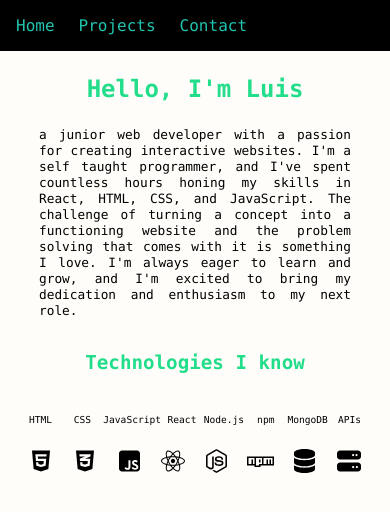
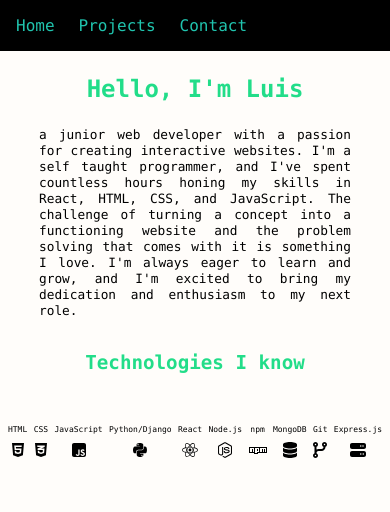
Before and after one commit to Lg026/myportfolio, a React (Create React App) app: page / in a window 390 px wide. Shown: the top 512 px of the page. Built offline with nearby package versions, Linux system fonts and the light colour scheme.

Commit message:
updated technology stack

```diff
--- a/src/components/Introduction.js
+++ b/src/components/Introduction.js
@@ -1,19 +1,22 @@
 import React from 'react';
 import introStyles from '../styles/intro.module.css';
 import { FontAwesomeIcon } from '@fortawesome/react-fontawesome';
-import { faHtml5, faCss3Alt, faJsSquare, faReact, faNodeJs, faNpm } from '@fortawesome/free-brands-svg-icons';
-import { faDatabase, faServer } from '@fortawesome/free-solid-svg-icons';
+import { faHtml5, faCss3Alt, faJsSquare, faReact, faNodeJs, faNpm, faPython } from '@fortawesome/free-brands-svg-icons';
+import { faDatabase, faServer, faCodeBranch } from '@fortawesome/free-solid-svg-icons';
+
 
 export const Introduction = () => {
   const techStack = [
     { name: 'HTML', icon: faHtml5 },
     { name: 'CSS', icon: faCss3Alt },
     { name: 'JavaScript', icon: faJsSquare },
+    { name: 'Python/Django', icon: faPython},
     { name: 'React', icon: faReact },
     { name: 'Node.js', icon: faNodeJs },
     { name: 'npm', icon: faNpm },
     { name: 'MongoDB', icon: faDatabase },
-    { name: 'APIs', icon: faServer }
+    { name: 'Git', icon: faCodeBranch},
+    { name: 'Express.js', icon: faServer }
   ];
 
   return (
@@ -22,20 +25,9 @@ export const Introduction = () => {
       <p className={introStyles.p}>a junior web developer with a passion for creating interactive websites. I'm a self taught programmer, and I've spent countless hours honing my skills in React, HTML, CSS, and JavaScript. The challenge of turning a concept into a functioning website and the problem solving that comes with it is something I love. I'm always eager to learn and grow, and I'm excited to bring my dedication and enthusiasm to my next role.</p>
       <h2 className={introStyles.title2}>Technologies I know</h2>
       <div className={introStyles.container}>
-        <div className={introStyles.techNames}>
-          {techStack.map((tech, index) => (
-            <div key={index} className={introStyles.techItem}>
-              {tech.name}
-            </div>
-          ))}
-        </div>
-        <div className={introStyles.techIcons}>
-          {techStack.map((tech, index) => (
-            <div key={index} className={introStyles.techItem}>
-              <FontAwesomeIcon icon={tech.icon} />
-            </div>
-          ))}
-        </div>
+        {techStack.map((tech) => (
+          <div className={introStyles.techDiv}><p>{tech.name}</p><FontAwesomeIcon className={introStyles.icons} icon={tech.icon} /></div>
+        ))}
       </div>
     </>
   )
--- a/src/styles/intro.module.css
+++ b/src/styles/intro.module.css
@@ -19,17 +19,16 @@
 
 .container {
     display: flex;
-    flex-direction: column;
-    padding-top: 4rem;
+    justify-content: center;
+    padding-top: 2rem;
 }
 
-.techIcons {
-    font-size: 2rem;
+.techDiv {
+    padding: 1rem;
 }
 
-.techNames, .techIcons {
-    display: grid;
-    grid-template-columns: repeat(8, 1fr);
+.icons {
+    font-size: 2rem;
 }
 
 .techItem {
@@ -56,12 +55,13 @@
         padding-top: 4rem;
     }
 
-    .techIcons {
+    .icons {
         font-size: 4rem;
     }
 
-    .techNames {
+    .techDiv {
         font-size: 2rem;
+        padding: 2rem;
     }
 
     .container {
@@ -103,7 +103,15 @@
     }
 
     .container {
-        padding-top: 3rem;
+        padding-top: 2rem;
+    }
+
+    .techDiv {
+        font-size: 0.8rem;
+    }
+
+    .icons {
+        font-size: 1rem;
     }
 
     .p {
@@ -134,12 +142,32 @@
         margin: 0 auto;
     }
 
-    .techIcons {
-        font-size: 1.5rem;
+    .techDiv {
+        font-size: 0.5rem;
     }
 
-    .techNames {
-        font-size: 0.8rem;
+    .icons {
+        font-size: 1rem;
+    }
+}
+
+
+@media (max-width: 615px) {
+
+    .techDiv {
+        font-size: 0.5rem;
+        padding: 0.5rem;
+    }
+
+    .icons {
+        font-size: 1rem;
+    }
+}
+
+@media (max-width: 460px) {
+
+    .techDiv {
+        padding: 0.2rem;
     }
 
 }
@@ -168,14 +196,6 @@
         font-size: 0.6rem;
     }
 
-    .techNames {
-        font-size: 0.6rem;
-    }
-
-    .techIcons {
-        font-size: 1.5rem;
-    }
-
 }
 
 @media (max-width: 375px) {
@@ -193,13 +213,19 @@
         font-size: 0.6rem;
     }
 
-    .techIcons {
-        font-size: 1rem;
+}
+
+@media (max-width: 362px) {
+
+    .techDiv {
+        font-size: 0.5rem;
+        padding: 0.1rem;
     }
 
-    .techNames {
-        font-size: 0.52rem;
+    .icons {
+        font-size: 0.7rem;
     }
+
 }
 
 @media (max-width: 320px) {
@@ -207,7 +233,4 @@
         padding-top: 22%;
     }
 
-    .techNames {
-        font-size: 0.45rem;
-    }
 }
```
